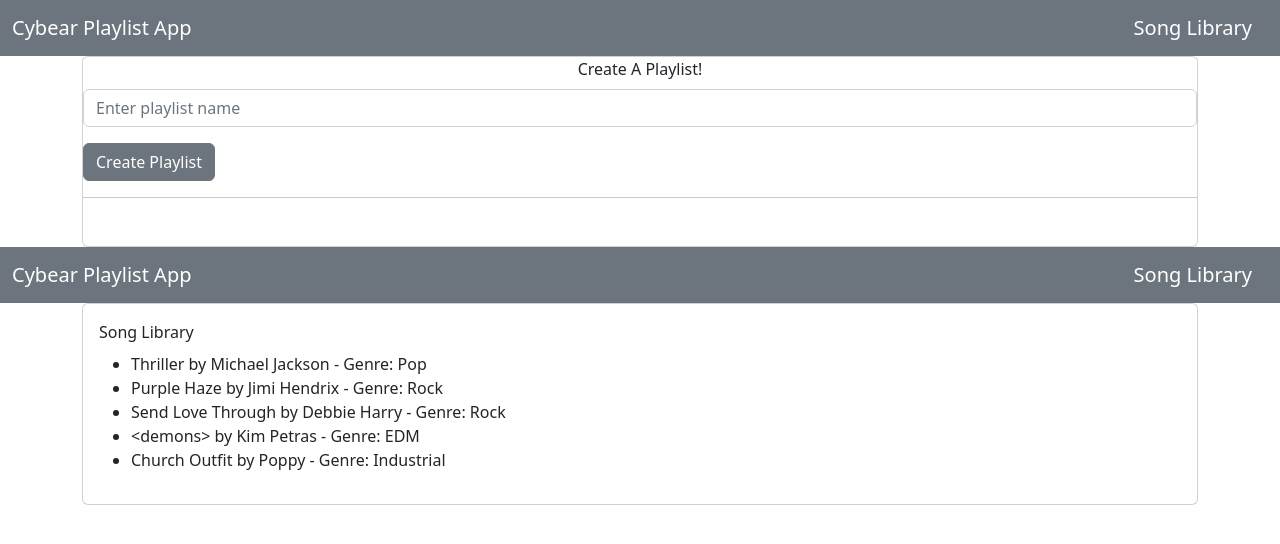
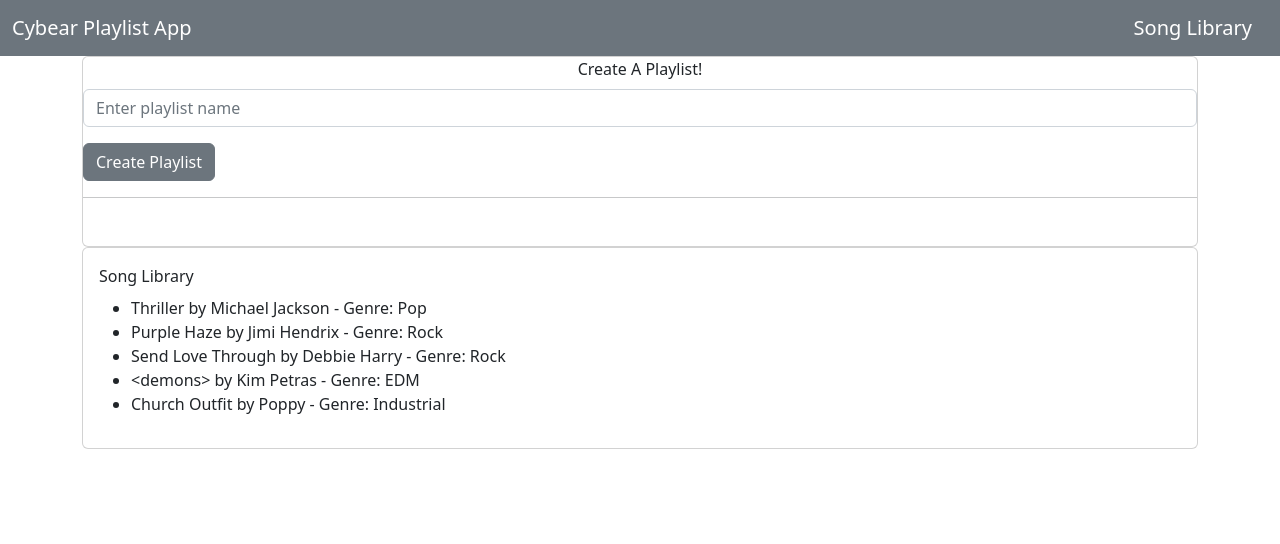
Before and after one commit to jsav11/reactPortfolio, a React (Create React App) app: page /library in a window 1280 px wide. Shown: the top 544 px of the page. Built offline with nearby package versions, Linux system fonts and the light colour scheme.

Commit message:
Add Playlists, Add Songs, Topbar 2

```diff
--- a/src/App.js
+++ b/src/App.js
@@ -68,6 +68,7 @@ export default function App() {
         </Card>
       </Container>
       <Routes>
+
         <Route path="/library" element={<SongLibrary />} />
       </Routes>
     </Router>
--- a/src/components/SongLibrary.js
+++ b/src/components/SongLibrary.js
@@ -13,7 +13,7 @@ export default function SongLibrary() {
 
   return (
     <>
-      <TopBar />
+
       <Container>
         <Card>
           <CardBody>
```
